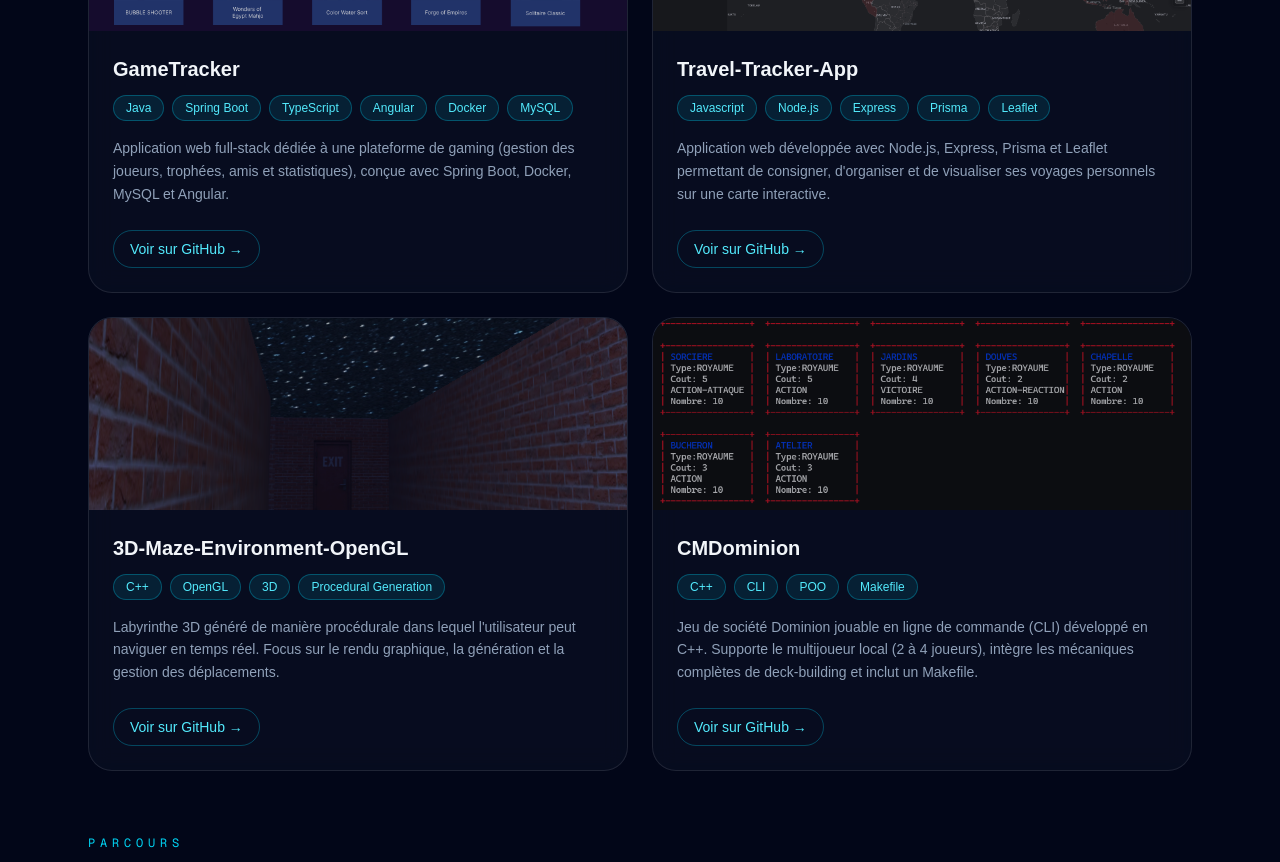
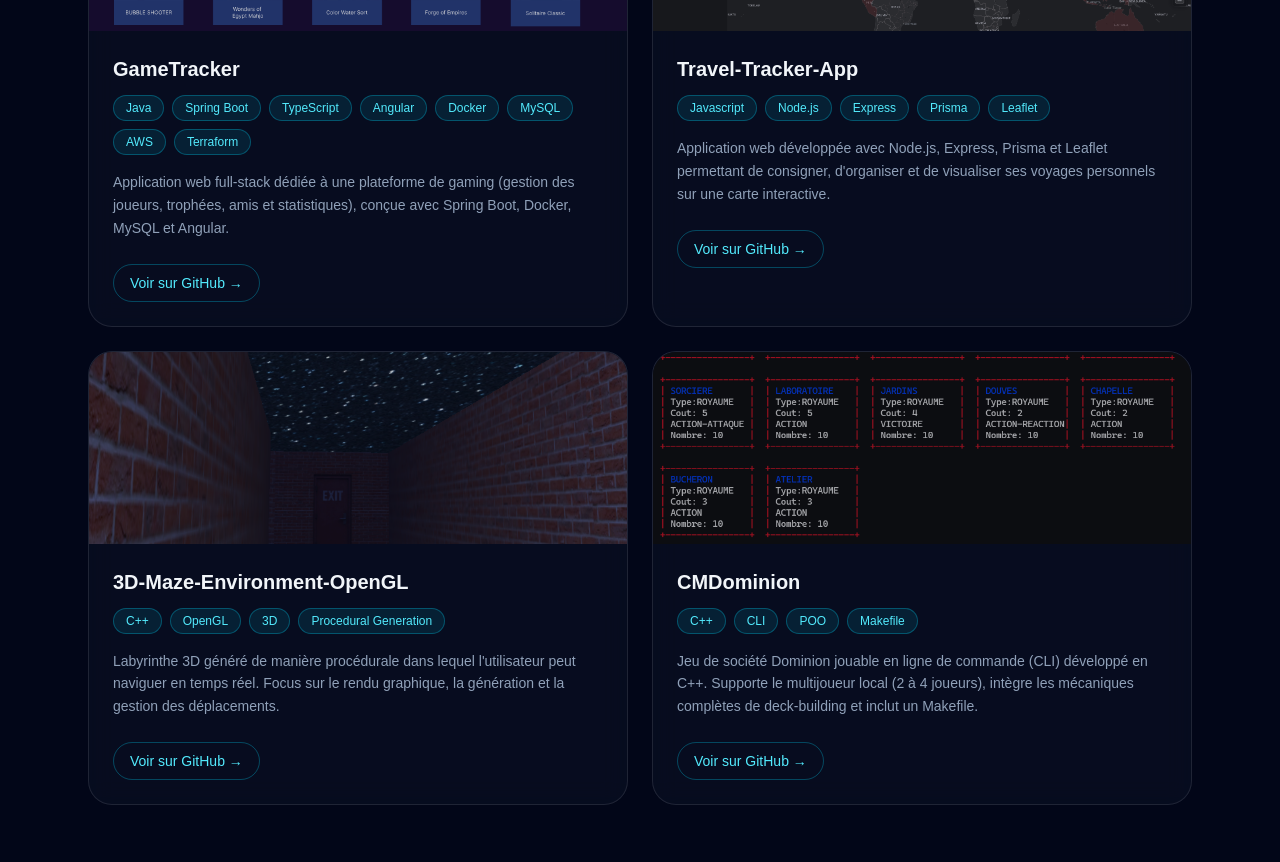
Before and after one commit to yoanlouvois/e-portfolio, a Next.js app: page / in a window 1280 px wide. Shown: the part 2020-2882 px from the top of the page. Built offline with nearby package versions, Linux system fonts and the light colour scheme.

Commit message:
update: add AWS and Terraform tags to GameTracker project in ProjectsSection component

```diff
--- a/src/components/ProjectsSection.tsx
+++ b/src/components/ProjectsSection.tsx
@@ -21,7 +21,7 @@ const projects = [
     title: "GameTracker",
     image: "/projects/gametracker.png",
     github: "https://github.com/yoanlouvois/GameTrackerProject-Backend",
-    tags: ["Java", "Spring Boot", "TypeScript", "Angular", "Docker", "MySQL"],
+    tags: ["Java", "Spring Boot", "TypeScript", "Angular", "Docker", "MySQL", "AWS", "Terraform"],
     description:
       "Application web full-stack dédiée à une plateforme de gaming (gestion des joueurs, trophées, amis et statistiques), conçue avec Spring Boot, Docker, MySQL et Angular.",
   },
```
